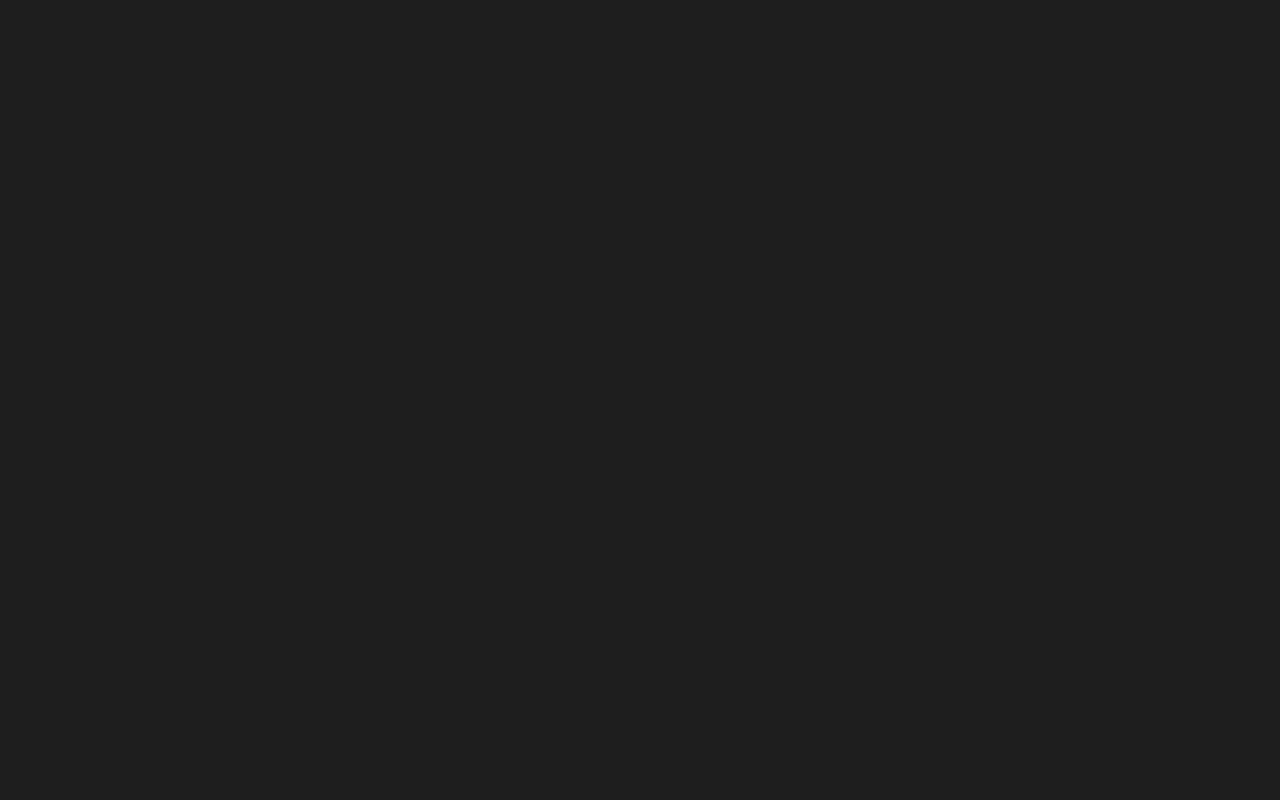
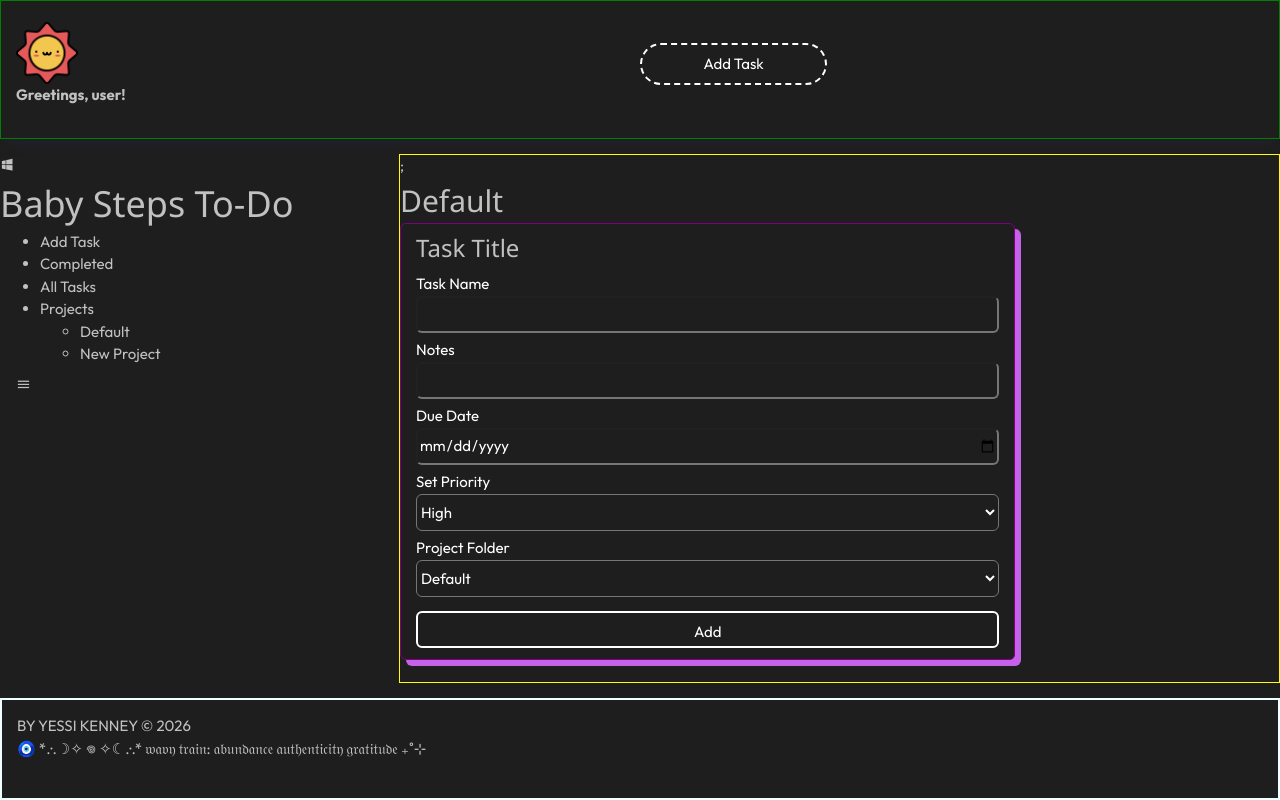
Before and after one commit to yesskenn/to-dos, a website built with webpack: page src/index.html in a window 1280 px wide. Built offline with nearby package versions, Linux system fonts and the light colour scheme.

Commit message:
create initial html structure, create initial js variables, edit css grid layout

```diff
--- a/package.json
+++ b/package.json
@@ -4,7 +4,9 @@
   "description": "",
   "main": "index.js",
   "scripts": {
-    "test": "echo \"Error: no test specified\" && exit 1"
+    "test": "echo \"Error: no test specified\" && exit 1",
+    "build": "webpack",
+    "dev": "webpack serve"
   },
   "keywords": [],
   "type": "module",
--- a/src/index.html
+++ b/src/index.html
@@ -0,0 +1,129 @@
+<!DOCTYPE html>
+<html lang="en">
+<head>
+    <meta charset="UTF-8">
+    <meta name="viewport" content="width=device-width, initial-scale=1.0">
+     <link
+        rel="stylesheet"
+        href="https://cdn.jsdelivr.net/npm/@mdi/font@7.4.47/css/materialdesignicons.min.css"
+/>
+        <link rel="stylesheet" href="https://www.w3schools.com/w3css/5/w3.css">
+
+    <title>Baby Steps</title>
+</head>
+<body>
+    <div class="header-wrapper">
+
+        <div class="user-info">
+              <div class="avatar-container">
+                    <img src="sun.png" alt="kawaii sun avatar" class="avatar"></img>
+                </div>
+                <p><strong>Greetings, user!</strong></p>
+        </div>
+
+        <div class="nav-buttons">
+            <div class="action-btn">Add Task</div>
+        </div>
+
+    </div>
+
+
+
+    <div class="sidebar">
+        <nav id="nav">
+             <div id="logo">
+                <i class="mdi mdi-microsoft-windows"></i>
+                <h1>Baby Steps To-Do</h1>
+            </div>
+
+
+    <div id="nav-desktop">
+          <ul>
+            <li id="menu-item1">Add Task</li>
+            <li id="menu-item2">Completed</li>
+            <li id="menu-item3">All Tasks</li>
+            <li id="menu-item4">Projects
+                <ul>
+                    <li>Default</li>
+                    <li>New Project</li>
+                </ul>
+            </li>
+        </ul>
+    </div>
+
+
+    <button onclick="w3_open()" class="w3-button">
+        <i class="mdi mdi-menu"></i>
+    </button>
+<div class="w3-animate-left" id="nav-mobile" style="display:none">
+    <button onclick="w3_close()" class="w3-button w3-margin-top w3-border w3-medium">Close &times;</button>
+
+
+        <ul>
+            <li id="menu-item1">New Task</li>
+            <li id="menu-item2">Completed</li>
+            <li id="menu-item3">All Tasks</li>
+            <li id="menu-item4">Projects
+                <ul>
+                    <li>Default</li>
+                    <li>New Project</li>
+                </ul>
+            </li>
+        </ul>
+    </div>
+    </nav>
+    </div>
+    <main>
+        <div class="projects-wrapper" id="projects-wrapper">;
+        <div class="projects-tab">
+            <h2>Default</h2>
+            <div class="task" id="default-task-form">
+                <h3>Task Title</h3>
+                <form id = "task-form" class="addTask">
+                    <label for="taskTitle">Task Name
+                        <input type="text" name="taskTitle" id="taskTitle"/>
+                    </label>
+                    <label for="taskNotes">Notes
+                        <input type="text" name="taskNotes" id="taskNotes"/>
+                    </label>
+                    <label for="taskDueDate">Due Date
+                        <input type="date" id="taskDueDate" name="taskDueDate" />
+                    </label>
+                    <label for="priorities">Set Priority
+                        <select name="priorities" id="priorities">
+                            <option value="high">High</option>
+                            <option value="mid">Mid</option>
+                            <option value="low">Low</option>
+                        </select>
+                    </label>
+                    <label for="project-folders">Project Folder
+                        <select name="project-folders" id="project-folders">
+                            <option value="default">Default</option>
+                        </select>
+                    </label>
+                    <input type="submit" class="submit-btn" id="submit-button" value="Add"/>
+                </form>
+
+            </div>
+        </div>
+        </div>
+    </main>
+   <footer><p>BY YESSI KENNEY &copy; 2026</p>
+    <p>
+    🧿
+*.·.☽✧ 𖦹 ✧☾.·.*
+𝔴𝔞𝔳𝔶 𝔱𝔯𝔞𝔦𝔫: 𝔞𝔟𝔲𝔫𝔡𝔞𝔫𝔠𝔢 𝔞𝔲𝔱𝔥𝔢𝔫𝔱𝔦𝔠𝔦𝔱𝔶 𝔤𝔯𝔞𝔱𝔦𝔱𝔲𝔡𝔢
+₊˚⊹
+   </p></footer>
+</body>
+<script>
+
+   function w3_open() {
+  document.getElementById("nav-mobile").style.display = "block";
+}
+
+function w3_close() {
+  document.getElementById("nav-mobile").style.display = "none";
+}
+</script>
+</html>
--- a/src/index.js
+++ b/src/index.js
@@ -1 +1,106 @@
 import "./styles.css";
+
+let notebook = [];
+
+
+//toDoItem or task
+function createTask(title, notes, dueDate, priority, done, project){
+  return {
+    title: title,
+    notes: notes,
+    dueDate: dueDate,
+    priority: priority,
+    project: project,
+    done: done
+
+  }
+
+}
+
+const newTask = createTask("first", "first task alert", "Nov. 29, 2026", "mid", "homework", "not done")
+
+console.log(newTask);
+
+notebook.push(newTask);
+console.log(notebook[0]);
+
+
+function project(projectTitle, projectDescription, task){
+    if (!new.target){
+        throw Error("You must use the new operator to call the constructor")
+    }
+    this.projectTitle = projectTitle;
+    this.projectDescription = projectDescription;
+    this.task = task;
+
+}
+
+function createGroup(groupName){
+    const projectTitle = groupName;
+    return { groupName, projectTitle}
+}
+
+const projectsWrapper = document.getElementById("projects-wrapper");
+const agendaTab = document.createElement('div');
+agendaTab.className = 'agenda';
+projectsWrapper.appendChild(agendaTab);
+
+
+function addNewTask(){
+    agendaTab.innerHTML = "";
+    notebook.forEach(taskie => {
+
+        let taskInfo = document.createElement('div');
+        taskInfo.className = 'task';
+
+        let taskName = document.createElement('h3');
+        taskName.className = 'taskName';
+
+
+        let taskNotes = document.createElement('p');
+        taskNotes.className = 'taskNotes';
+
+        let taskDueDate = document.createElement('p');
+        taskDueDate.className = 'taskDueDate';
+
+        let taskPriority = document.createElement('div');
+        taskPriority.className = 'taskPriority'
+
+
+        let completeButton = document.createElement('input');
+        completeButton.type="checkbox";
+        completeButton.className="completeButton";
+
+        agendaTab.appendChild(taskInfo);
+
+        taskName.textContent = taskie.title;
+        taskNotes.textContent = taskie.notes;
+        taskDueDate.textContent = taskie.dueDate;
+        taskPriority.textContent = taskie.priority;
+
+        taskInfo.append(taskName, taskNotes, taskDueDate, taskPriority, completeButton)
+
+        let completeTag = document.createElement('div');
+        completeTag.className = 'completeTag';
+
+
+        let completeCheck = document.createElement('div');
+        completeCheck.className = "completeCheck";
+
+        completeCheck.appendChild(completeButton);
+        taskInfo.appendChild(completeCheck);
+
+        let completeLabel = document.createElement('p');
+        completeLabel.className = 'completeLabel';
+        completeLabel.textContent = "DONE";
+
+        completeTag.appendChild(completeLabel);
+
+        const index = notebook.indexOf(taskie);
+
+        if (index !== -1){
+            notebook.splice(index, 1)
+        }
+
+    })
+}
--- a/src/styles.css
+++ b/src/styles.css
@@ -1,3 +1,179 @@
+@import url('https://fonts.googleapis.com/css2?family=Bitter:ital,wght@0,100..900;1,100..900&family=Instrument+Serif:ital@0;1&family=Montserrat:ital,wght@0,100..900;1,100..900&family=Outfit:wght@100..900&display=swap');
+
+/* josh comeau's coool css reset */
+
+
+/* 1. Use a more-intuitive box-sizing model */
+*, *::before, *::after {
+  box-sizing: border-box;
+}
+
+/* 2. Remove default margin */
+*:not(dialog) {
+  margin: 0;
+}
+
+/* 3. Enable keyword animations */
+@media (prefers-reduced-motion: no-preference) {
+  html {
+    interpolate-size: allow-keywords;
+  }
+}
+
 body {
+  /* 4. Increase line-height */
+  line-height: 1.5;
+  /* 5. Improve text rendering */
+  -webkit-font-smoothing: antialiased;
+}
+
+/* 6. Improve media defaults */
+img, picture, video, canvas, svg {
+  display: block;
+  max-width: 100%;
+}
+
+/* 7. Inherit fonts for form controls */
+input, button, textarea, select {
+  font: inherit;
+}
+
+/* 8. Avoid text overflows */
+p, h1, h2, h3, h4, h5, h6 {
+  overflow-wrap: break-word;
+}
+
+/* 9. Improve line wrapping */
+p {
+  text-wrap: pretty;
+}
+h1, h2, h3, h4, h5, h6 {
+  text-wrap: balance;
+}
+
+/*
+  10. Create a root stacking context
+*/
+#root, #__next {
+  isolation: isolate;
+}
+
+
+html{
+  height: 100%;
+  box-sizing: border-box;
+}
+
+body {
+  font-family: 'Outfit';
+  height: 100%;
+  background-color: #1e1e1e;
+  color: #c1c1c1;
+  display: grid;
+  grid-template-columns: 30% 1fr;
+  grid-template-rows: repeat(auto-fit, 3fr);
+  gap: 1em;
+  height: 100%;
+}
+
+header {
+    height: 15vh;
+}
+
+h1{
+    padding: 1em auto;
+}
+main {
+    border:solid 1px yellow;
+    width: 100%;
+
+}
+
+footer{
+    grid-column: 1/3;
+    width: 100%;
+    border: solid 2px azure;
+    padding: 1em;
+
+
+}
+.header-wrapper{
+    grid-column: 1/3;
+    width: 100%;
+    display: grid;
+    border: solid 1px green;
+    grid-template-columns: repeat(2,1fr);
+    grid-template-rows: auto;
+    min-height:100%;
+
+    grid-template-areas:
+    "greeting" "action-buttons";
+    box-shadow: rgba(50, 50, 93, 0.25) 0px 6px 12px -2px, rgba(0, 0, 0, 0.2) 0px 3px 7px -3px;
+    padding: 1em;
+    align-items: center;
+
+
+}
+.project-tab{
+    display: grid;
+    grid-template-columns: repeat(auto-fit, minmax(200px, 1fr));
+    gap: 10px;
+}
+.avatar{
+    max-width: 10%;
+    height: auto;
+}
+
+.task{
+    border: solid 1px purple;
+    border-radius: 0.4em;
+    gap: 0.5em;
+    position: relative;
+    display: grid;
+    grid-template-rows: 1fr auto;
+    box-shadow: 6px 6px 0 rgb(198, 98, 231);
+	max-width: 70%;
+	padding: .4rem 1rem .2rem;
+}
+
+form{
+    display: flex;
+    flex-direction: column;
+    gap:0.4em;
+
+}
+
+label {
+    color: white;
+    display: block;
+}
+
+input,
+select{
+    display:block;
+    height: 2.5em;
+    width: 100%;
+    color: white;
     background-color: #1e1e1e;
+    border-radius: 0.4em;
 }
+
+.action-btn{
+    border: dashed 2px white;
+    border-radius: 99px;
+    padding: 8px 12px;
+    text-align: center;
+    max-width: 30%;
+    color: white;
+}
+.submit-btn{
+    border: solid 2px white;
+    border-radius: 0.4em;
+    padding: 8px 12px;
+    margin: 0.5em auto;
+    text-align: center;
+    min-width: 30%;
+    color: white;
+    background-color: #1e1e1e;
+
+}
```
Also changed, not shown: src/sun.png (added).
